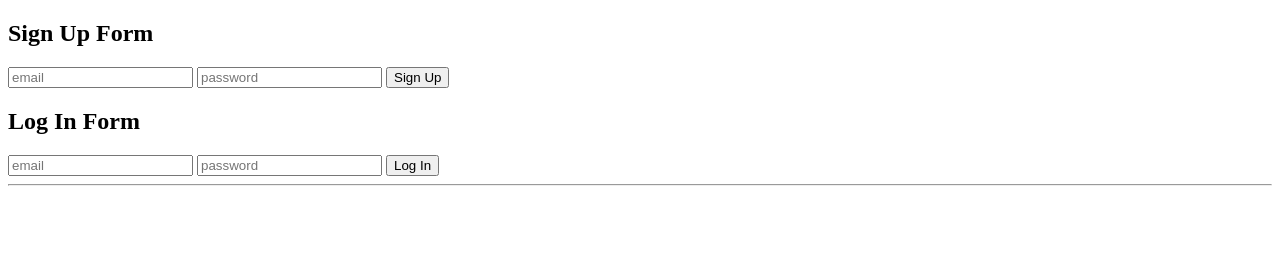
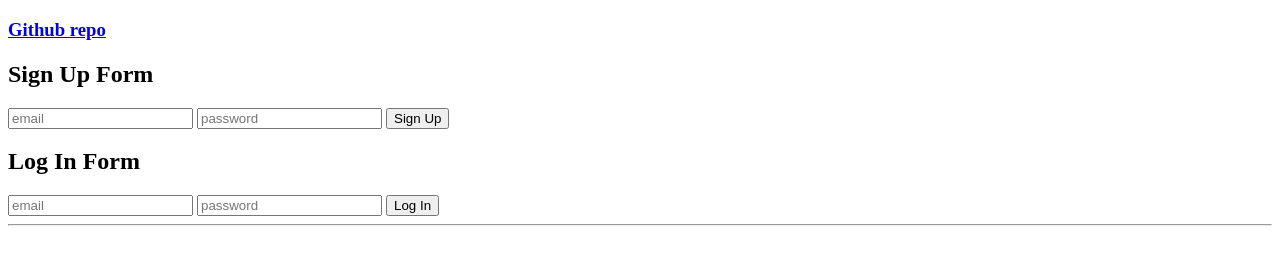
Before and after one commit to adamlacasse/timbernook-poc, a plain HTML site: page index.html in a window 1280 px wide. Drawn offline with nearby package versions, Linux system fonts and the light colour scheme; no server answers.

Commit message:
added github link and readme

```diff
--- a/index.html
+++ b/index.html
@@ -23,6 +23,8 @@
 </head>
 
 <body>
+
+  <h3><a href="https://github.com/adamlacasse/timbernook-poc">Github repo</a></h3>
 
   <div id="user-info"></div>
 
```
Also changed, not shown: readme.md (added).
